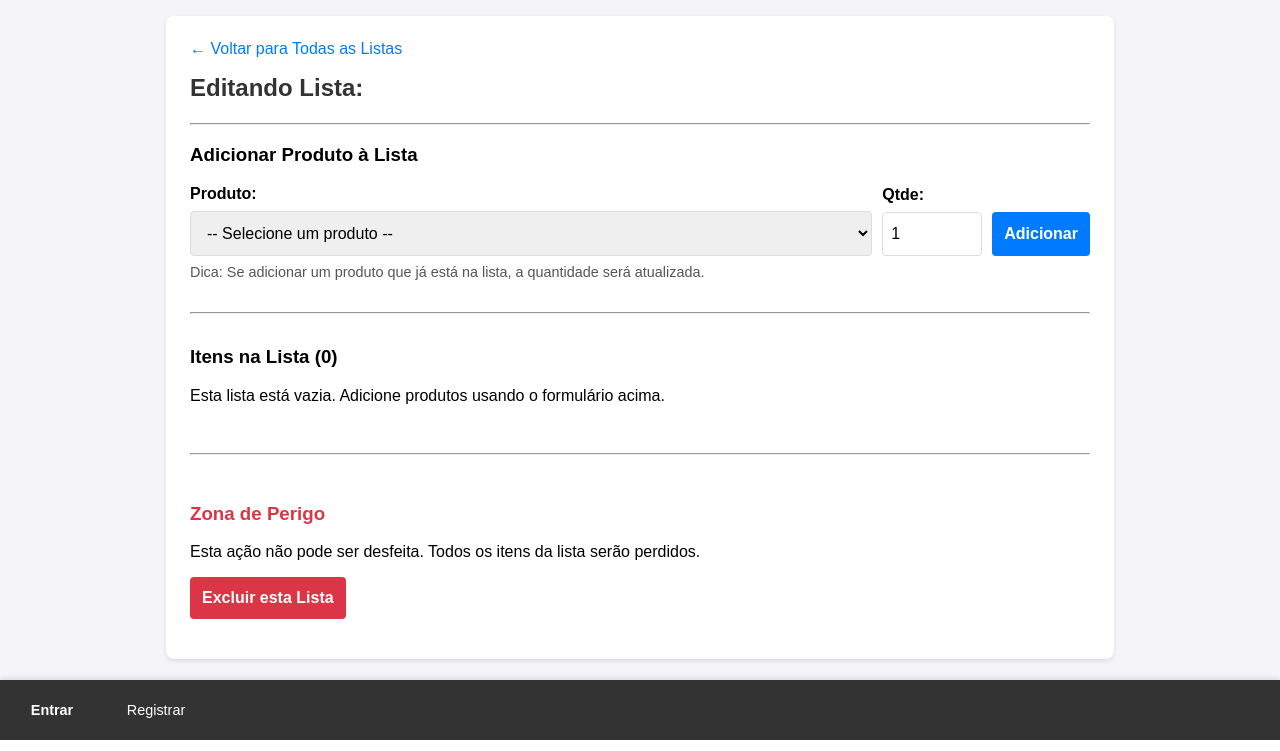
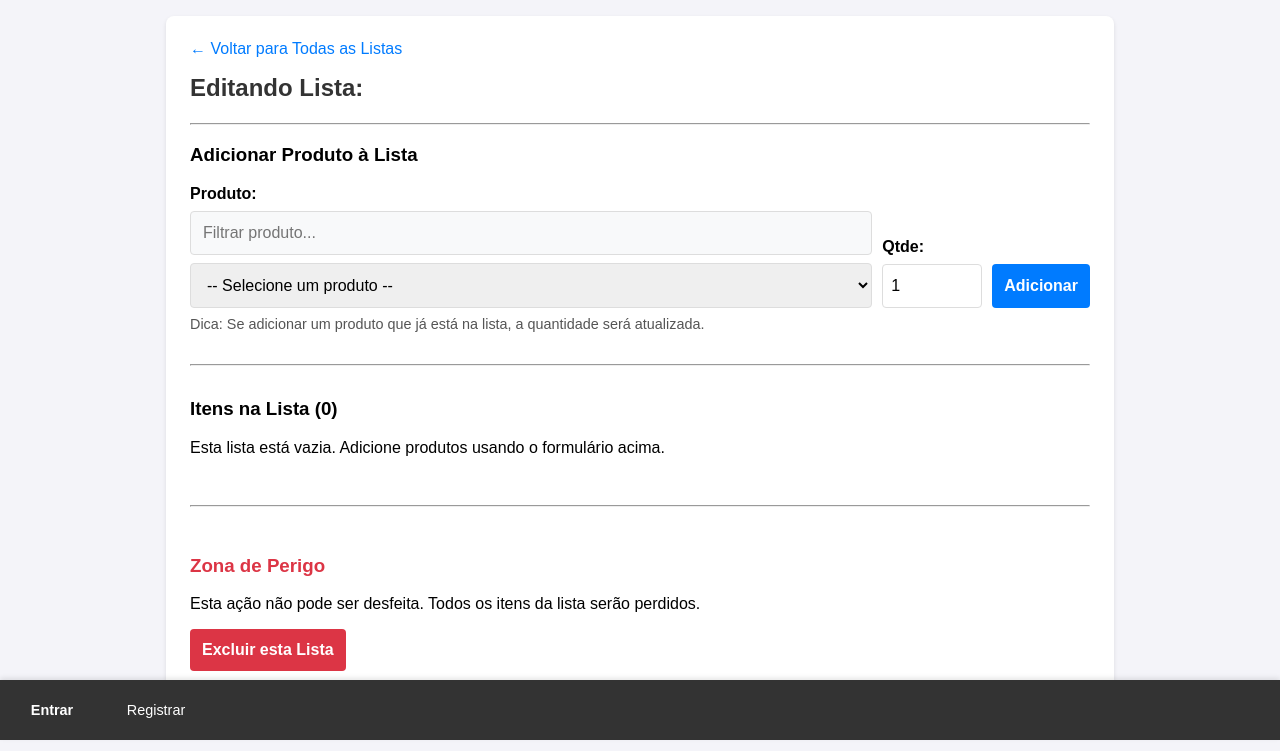
Before and after one commit to MestreUDK/PriceApp, a Python web app: template templates/lista_detalhe.html in a window 1280 px wide. Shown: the part 60-811 px from the top of the page. Run offline with Jinja, Linux system fonts and the light colour scheme; the template is opened without the code that fills it, so the values that code supplies are empty.

Commit message:
Atualizar o lista_detalhe.html

```diff
--- a/templates/lista_detalhe.html
+++ b/templates/lista_detalhe.html
@@ -16,12 +16,13 @@
     <hr>
 
     <h3>Adicionar Produto à Lista</h3>
-    <form method="POST" action="{{ url_for('lists.add_item_lista', lista_id=lista.id) }}" style="display: flex; gap: 10px; align-items: flex-end;">
+    <form method="POST" action="{{ url_for('lists.add_item_lista', lista_id=lista.id) }}" style="display: flex; gap: 10px; align-items: flex-end; flex-wrap: wrap;">
 
-        <div style="flex-grow: 1;">
+        <div style="flex-grow: 1; min-width: 200px;">
             <label for="produto_id">Produto:</label>
-            <select name="produto_id" id="produto_id" required>
-                <option value="" disabled selected>-- Selecione um produto --</option>
+            <input type="text" id="produto_filtro" placeholder="Filtrar produto..." style="margin-bottom: 0.5rem; background-color: #f8f9fa;">
+            <select name="produto_id" id="produto" required>
+            <option value="" disabled selected>-- Selecione um produto --</option>
                 {% for produto in produtos %}
                     <option value="{{ produto.id }}">{{ produto.nome }}</option>
                 {% endfor %}
@@ -79,4 +80,9 @@
         <button type="submit" style="background-color: #dc3545; width: auto;">Excluir esta Lista</button>
     </form>
 
+<script>
+document.addEventListener('DOMContentLoaded', () => {
+    setupSelectFilter('produto_filtro', 'produto');
+});
+</script>
 {% endblock %}
```
